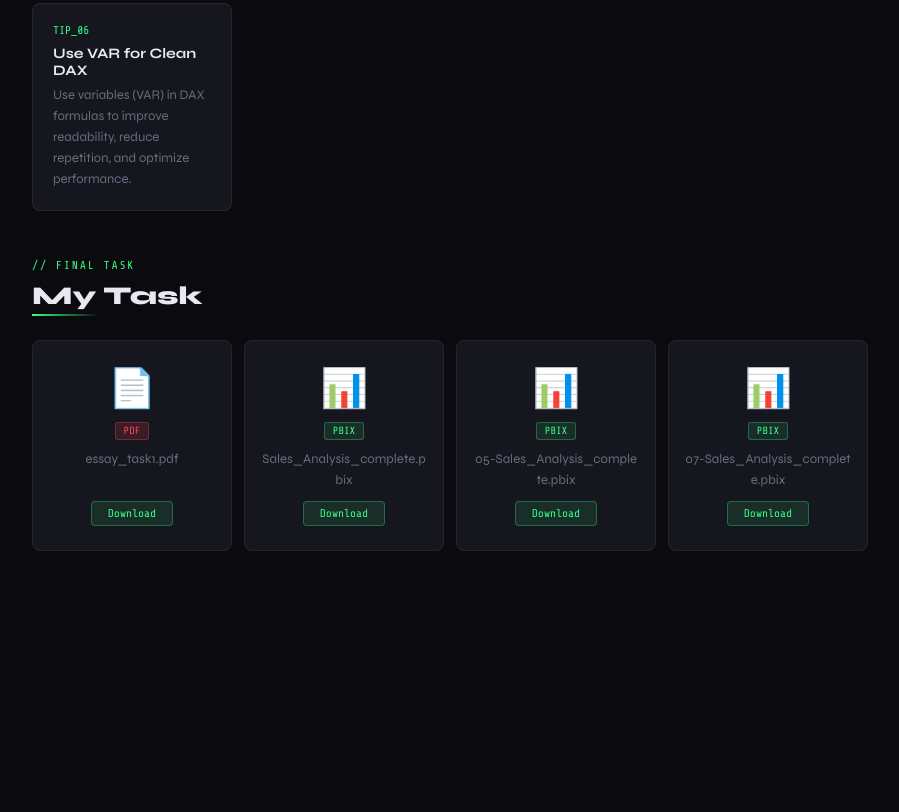
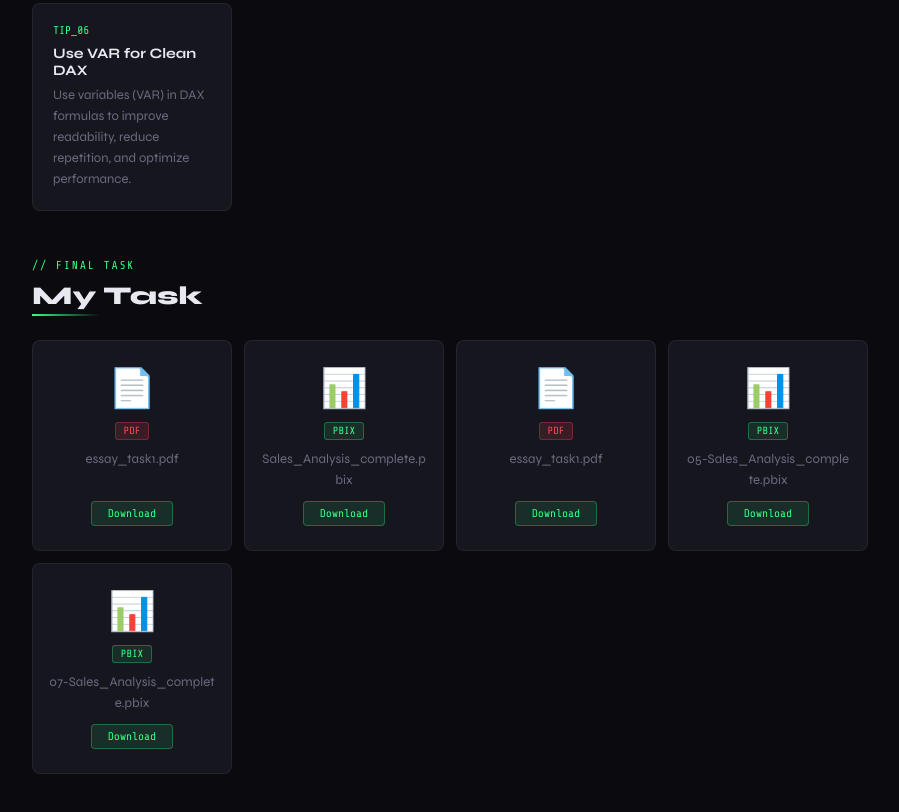
Before and after one commit to ad-vld/myportfolio, a plain HTML site: page valoclips.html in a window 1280 px wide. Shown: the part 1132-1944 px from the top of the page, without its empty margins (190-1089 px from the left). Before the commit the page ends 1827 px from the top, so only its background shows below. Drawn offline with nearby package versions, Linux system fonts and the light colour scheme.

Commit message:
Update valoclips.html

```diff
--- a/valoclips.html
+++ b/valoclips.html
@@ -204,6 +204,7 @@ h2::after { content:''; position:absolute; bottom:-5px; left:0; width:40%; heigh
       </a>
     </div>
 
+
     <div class="tip-card reveal" style="display:flex;flex-direction:column;align-items:center;text-align:center;gap:.6rem;padding:1.5rem 1rem;">
       <div style="font-size:2.4rem;">📊</div>
       <div style="font-family:'Share Tech Mono',monospace;font-size:.65rem;background:rgba(57,255,133,.1);border:1px solid rgba(57,255,133,.3);color:var(--accent);padding:2px 8px;border-radius:3px;">PBIX</div>
@@ -214,6 +215,35 @@ h2::after { content:''; position:absolute; bottom:-5px; left:0; width:40%; heigh
         Download
       </a>
     </div>
+
+    <div class="tip-card reveal"
+     style="display:flex;flex-direction:column;align-items:center;text-align:center;gap:.6rem;padding:1.5rem 1rem;">
+
+  <!-- Icon -->
+  <div style="font-size:2.4rem;">📄</div>
+
+  <!-- File type label -->
+  <div style="font-family:'Share Tech Mono',monospace;font-size:.65rem;
+              background:rgba(255,70,85,.15);border:1px solid rgba(255,70,85,.3);
+              color:var(--red);padding:2px 8px;border-radius:3px;">
+    PDF
+  </div>
+
+  <!-- File name -->
+  <div class="tip-text" style="word-break:break-all;">essay_task1.pdf</div>
+
+  <!-- Clickable download link -->
+  <a href="essay_task1.pdf" target="_blank" download
+     style="margin-top:auto;font-family:'Share Tech Mono',monospace;font-size:.7rem;
+            padding:5px 16px;border-radius:4px;background:rgba(57,255,133,.1);
+            border:1px solid rgba(57,255,133,.3);color:var(--accent);
+            text-decoration:none;transition:all .2s;"
+     onmouseover="this.style.background='rgba(57,255,133,.22)'"
+     onmouseout="this.style.background='rgba(57,255,133,.1)'">
+    Download
+  </a>
+</div>
+
 
     <div class="tip-card reveal" style="display:flex;flex-direction:column;align-items:center;text-align:center;gap:.6rem;padding:1.5rem 1rem;">
       <div style="font-size:2.4rem;">📊</div>
```
